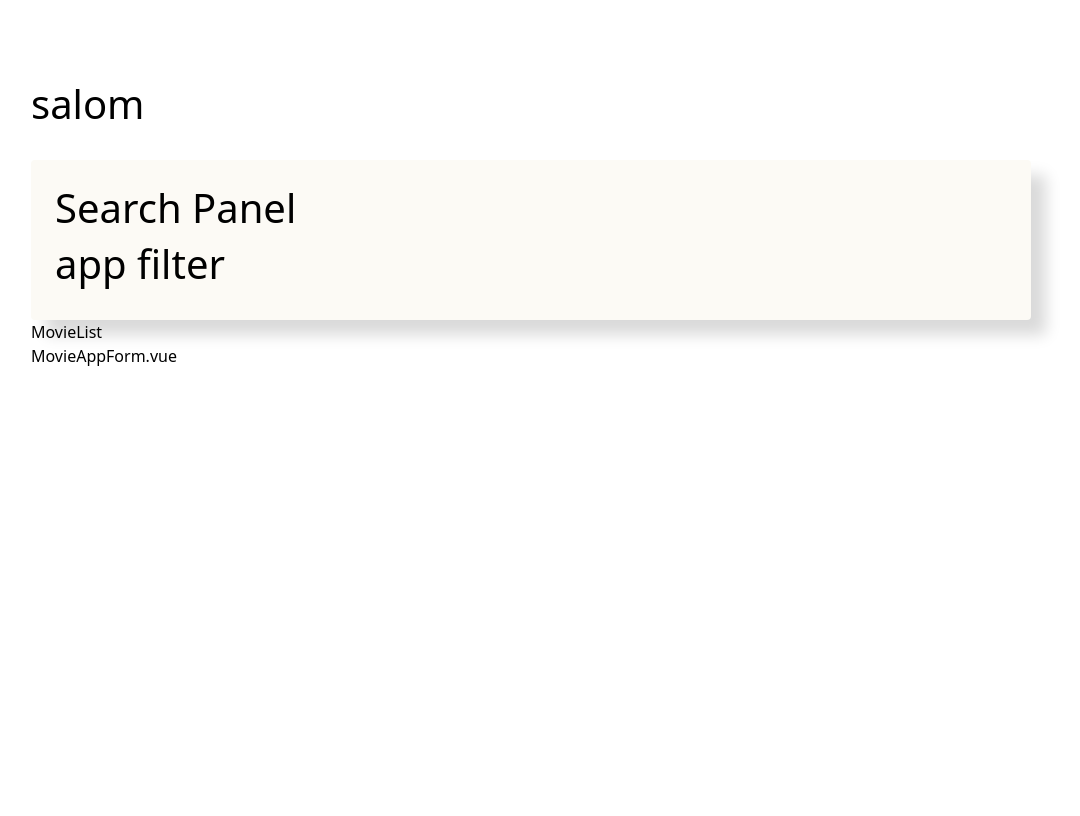
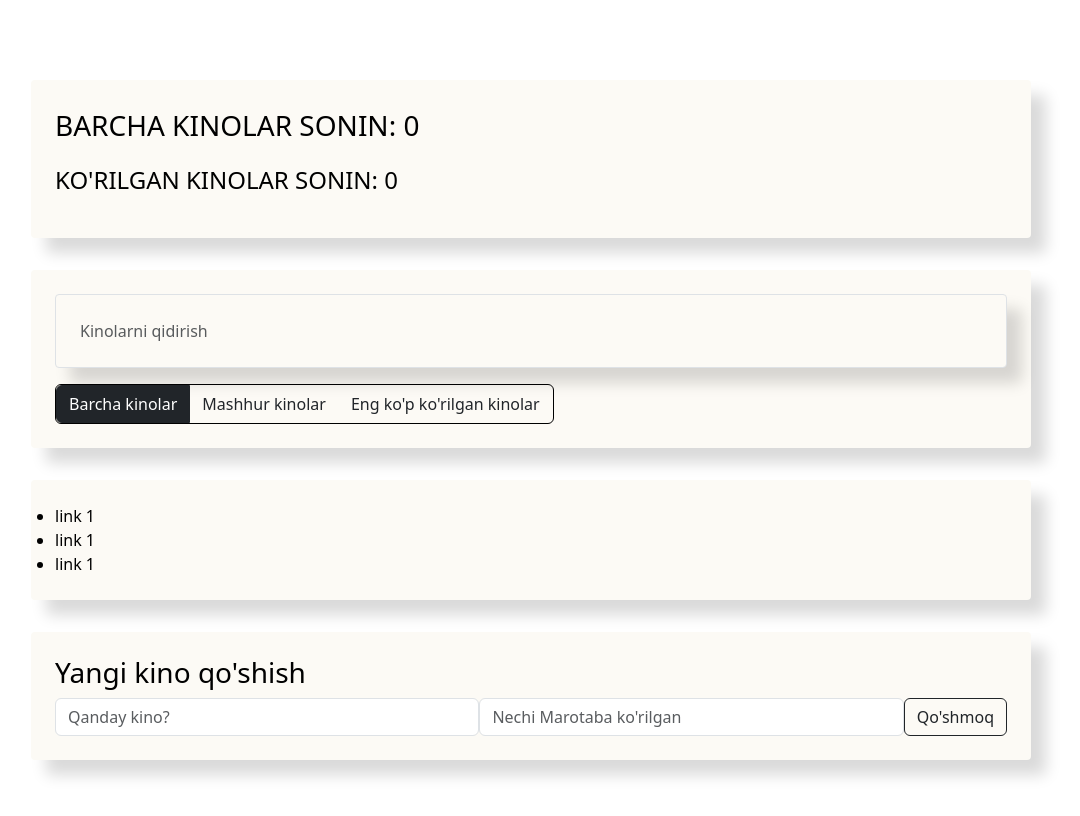
Before and after one commit to Mrkhan14/vue-movie-SPA, a Vue app: page / in a window 1280 px wide. Shown: the top 816 px of the page, without its empty margins (109-1189 px from the left). Built offline with nearby package versions, Linux system fonts and the light colour scheme.

Commit message:
new v vue 3 6-dars

```diff
--- a/src/components/app-filter/AppFilter.vue
+++ b/src/components/app-filter/AppFilter.vue
@@ -1,6 +1,8 @@
 <template>
-    <div>
-        <h1>app filter</h1>
+    <div class="btn-group mt-3">
+        <button class="btn btn-dark" type="button">Barcha kinolar</button>
+        <button class="btn btn-outkine-dark" type="button">Mashhur  kinolar</button>
+        <button class="btn btn-outkine-dark" type="button">Eng ko'p ko'rilgan kinolar</button>
     </div>
 </template>
 
@@ -24,6 +26,8 @@
 };
 </script>
 
-<style lang="scss" scoped>
-
+<style>
+.btn-group{
+    border: 1px solid black;
+}
 </style>
--- a/src/components/app-info/AppInfo.vue
+++ b/src/components/app-info/AppInfo.vue
@@ -1,6 +1,7 @@
 <template>
-  <div>
-   <h1>salom</h1>
+  <div class="app-info">
+    <p class="fs-3 text-uppercase">Barcha kinolar sonin: 0</p>
+    <p class="fs-4 text-uppercase">Ko'rilgan  kinolar sonin: 0</p>
   </div>
 </template>
 
@@ -11,5 +12,10 @@
 </script>
 
 <style>
-
+.app-info{
+  padding: 1.5rem;
+  background-color: #fcfaf5;
+  border-radius: 4px;
+  box-shadow: 15px 15px 15px rgba(0, 0, 0, 0.15);
+}
 </style>
--- a/src/components/app/App.vue
+++ b/src/components/app/App.vue
@@ -1,5 +1,5 @@
 <template>
-    <div class="app">
+    <div class="app font-monspace">
         <div class="content">
           <AppInfo />
           <div class="search-panel">
--- a/src/components/movie-app-form/MovieAppForm.vue
+++ b/src/components/movie-app-form/MovieAppForm.vue
@@ -1,6 +1,11 @@
 <template>
-    <div>
-        MovieAppForm.vue
+    <div class="movie-app-form">
+       <h3>Yangi kino qo'shish</h3>
+       <form class="add-form d-flex">
+        <input type="text" class="form-control new-movie-label" placeholder="Qanday kino?">
+        <input type="text" class="form-control new-movie-label" placeholder="Nechi Marotaba ko'rilgan">
+        <button class="btn btn-outline-dark" type="submit "> Qo'shmoq</button>
+    </form>
     </div>
 </template>
 
@@ -24,6 +29,12 @@
 };
 </script>
 
-<style lang="scss" scoped>
-
+<style scoped>
+.movie-app-form{
+    margin-top: 2rem;
+  padding: 1.5rem;
+  background-color: #fcfaf5;
+  border-radius: 4px;
+  box-shadow: 15px 15px 15px rgba(0, 0, 0, 0.15);
+}
 </style>
--- /dev/null
+++ b/src/components/movie-list-itme/MovieListItme.vue
@@ -0,0 +1,27 @@
+<template>
+    <li>link 1</li>
+</template>
+
+<script>
+export default {
+    name: 'Vue3SaMovieListItme',
+
+    data() {
+        return {
+
+        };
+    },
+
+    mounted() {
+
+    },
+
+    methods: {
+
+    },
+};
+</script>
+
+<style  scoped>
+
+</style>
--- a/src/components/movie-list/MovieList.vue
+++ b/src/components/movie-list/MovieList.vue
@@ -1,11 +1,15 @@
 <template>
-    <div>
-        MovieList
-    </div>
+    <ul class="movie-list list-grop">
+       <movie-list-itme />
+       <movie-list-itme />
+       <movie-list-itme />
+    </ul>
 </template>
 
 <script>
+import MovieListItme from '../movie-list-itme/MovieListItme.vue';
 export default {
+  components: { MovieListItme },
     name: 'Vue3SaMovieList',
 
     data() {
@@ -24,6 +28,12 @@
 };
 </script>
 
-<style lang="scss" scoped>
-
+<style  scoped>
+.movie-list{
+  margin-top: 2rem;
+  padding: 1.5rem;
+  background-color: #fcfaf5;
+  border-radius: 4px;
+  box-shadow: 15px 15px 15px rgba(0, 0, 0, 0.15);
+}
 </style>
--- a/src/components/search-panel/SearchPanel.vue
+++ b/src/components/search-panel/SearchPanel.vue
@@ -1,9 +1,5 @@
 <template>
-    <div>
-        <h1>
-            Search Panel
-        </h1>
-    </div>
+    <input type="text" class="form-control search-input" placeholder="Kinolarni qidirish">
 </template>
 
 <script>
@@ -17,6 +13,12 @@
 };
 </script>
 
-<style lang="scss" scoped>
+<style  >
+ .search-input{
+    padding: 1.5rem;
+  background-color: #fcfaf5;
+  border-radius: 4px;
+  box-shadow: 15px 15px 15px rgba(0, 0, 0, 0.15);
 
+ }
 </style>
```
